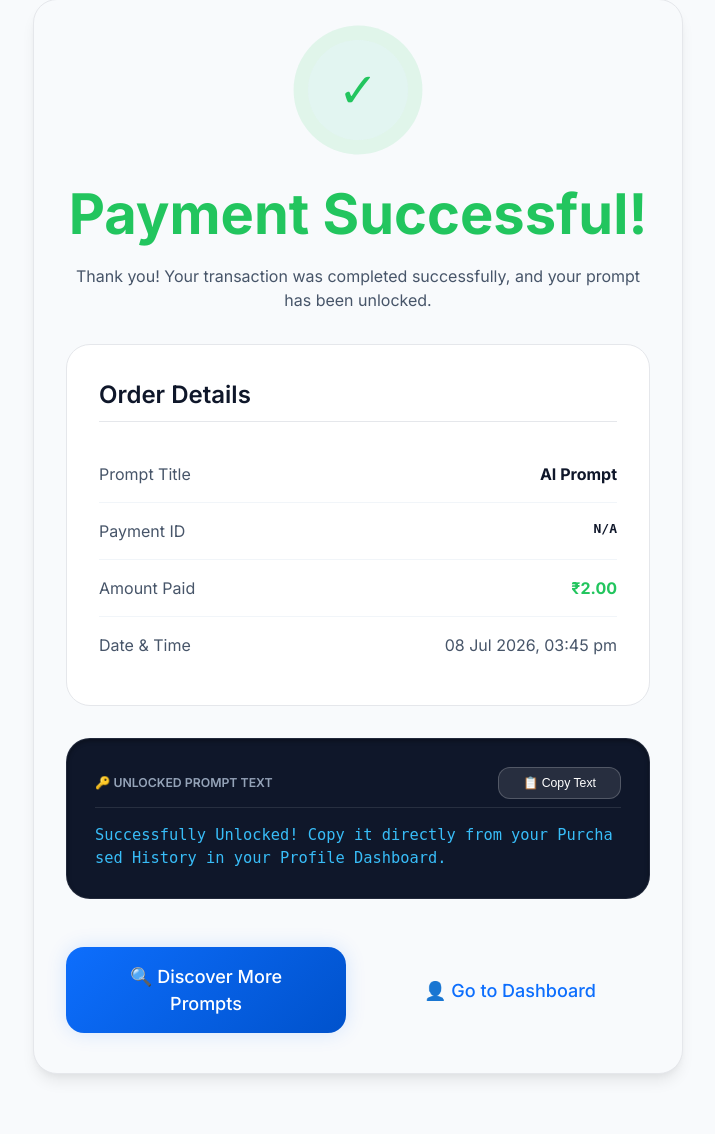
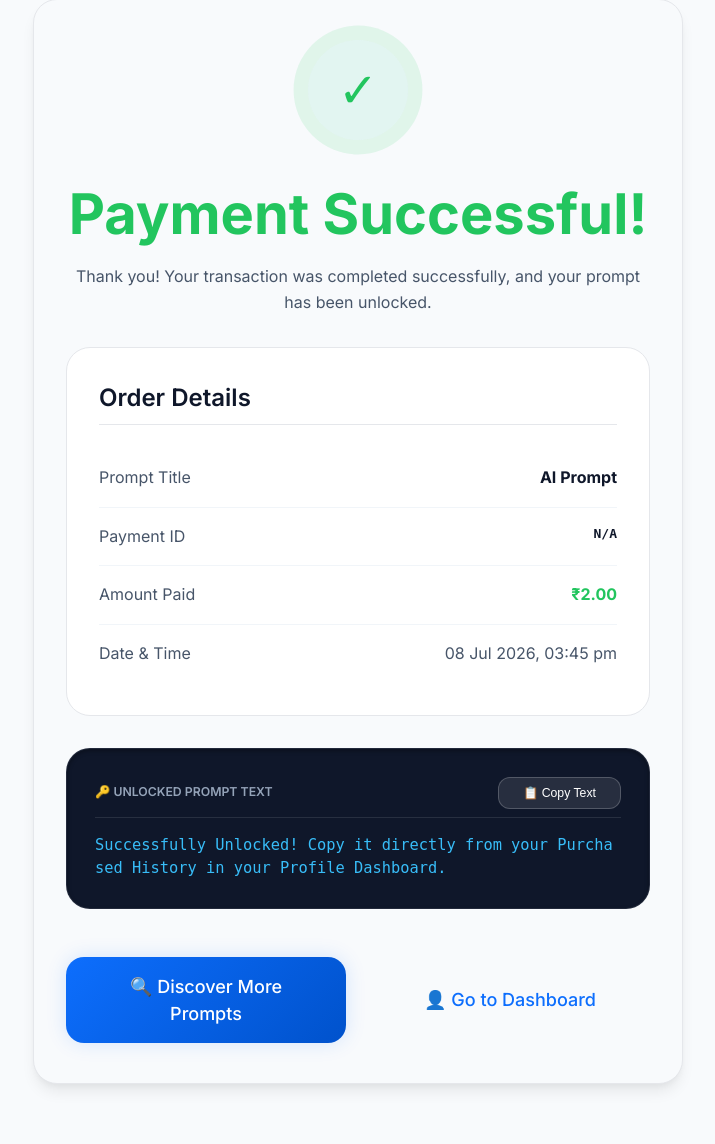
Before and after one commit to SHARABUMANOJKUMAR/Prompt-Bazaar999, a Flask app: page /success in a window 1536 px wide. Shown: the part 130-1274 px from the top of the page, without its empty margins (410-1125 px from the left). Before the commit the page ends 1214 px from the top, so only its background shows below. Run offline with Flask 3, Linux system fonts and the light colour scheme.

Commit message:
Implement SaaS-level desktop responsive grid, typography, and container padding

```diff
--- a/static/css/style.css
+++ b/static/css/style.css
@@ -138,24 +138,46 @@ a:hover {
 }
 
 /* =======================================
-   Laptop Styles (min-width: 1024px)
+   Small Laptop / Tablet Landscape (min-width: 1024px)
    ======================================= */
 @media (min-width: 1024px) {
   .container {
     max-width: 960px;
-    padding-left: clamp(32px, 4vw, 48px);
-    padding-right: clamp(32px, 4vw, 48px);
+    padding-left: clamp(16px, 2vw, 24px);
+    padding-right: clamp(16px, 2vw, 24px);
   }
 }
 
 /* =======================================
-   Desktop Styles (min-width: 1280px)
+   Standard Laptop / Small Desktop (min-width: 1280px)
    ======================================= */
 @media (min-width: 1280px) {
   .container {
-    max-width: 1200px;
-    padding-left: 48px;
-    padding-right: 48px;
+    max-width: 1140px;
+    padding-left: clamp(24px, 2vw, 32px);
+    padding-right: clamp(24px, 2vw, 32px);
+  }
+}
+
+/* =======================================
+   Large Desktop / Full HD (min-width: 1440px)
+   ======================================= */
+@media (min-width: 1440px) {
+  .container {
+    max-width: 1360px;
+    padding-left: clamp(32px, 3vw, 48px);
+    padding-right: clamp(32px, 3vw, 48px);
+  }
+}
+
+/* =======================================
+   Extra Large / 4K Displays (min-width: 1920px)
+   ======================================= */
+@media (min-width: 1920px) {
+  .container {
+    max-width: 1600px;
+    padding-left: clamp(64px, 4vw, 120px);
+    padding-right: clamp(64px, 4vw, 120px);
   }
 }
 
@@ -177,6 +199,24 @@ a:hover {
   .grid {
     grid-template-columns: repeat(12, 1fr); /* Desktop: 12 cols */
     gap: var(--space-8);
+  }
+
+  /* Improve typography readability on wide screens */
+  p, .text-body, .text-secondary {
+    max-width: 70ch;
+    line-height: 1.6;
+  }
+}
+
+@media (min-width: 1280px) {
+  .grid {
+    gap: var(--space-10);
+  }
+}
+
+@media (min-width: 1440px) {
+  .grid {
+    gap: 40px;
   }
 }
 
```
